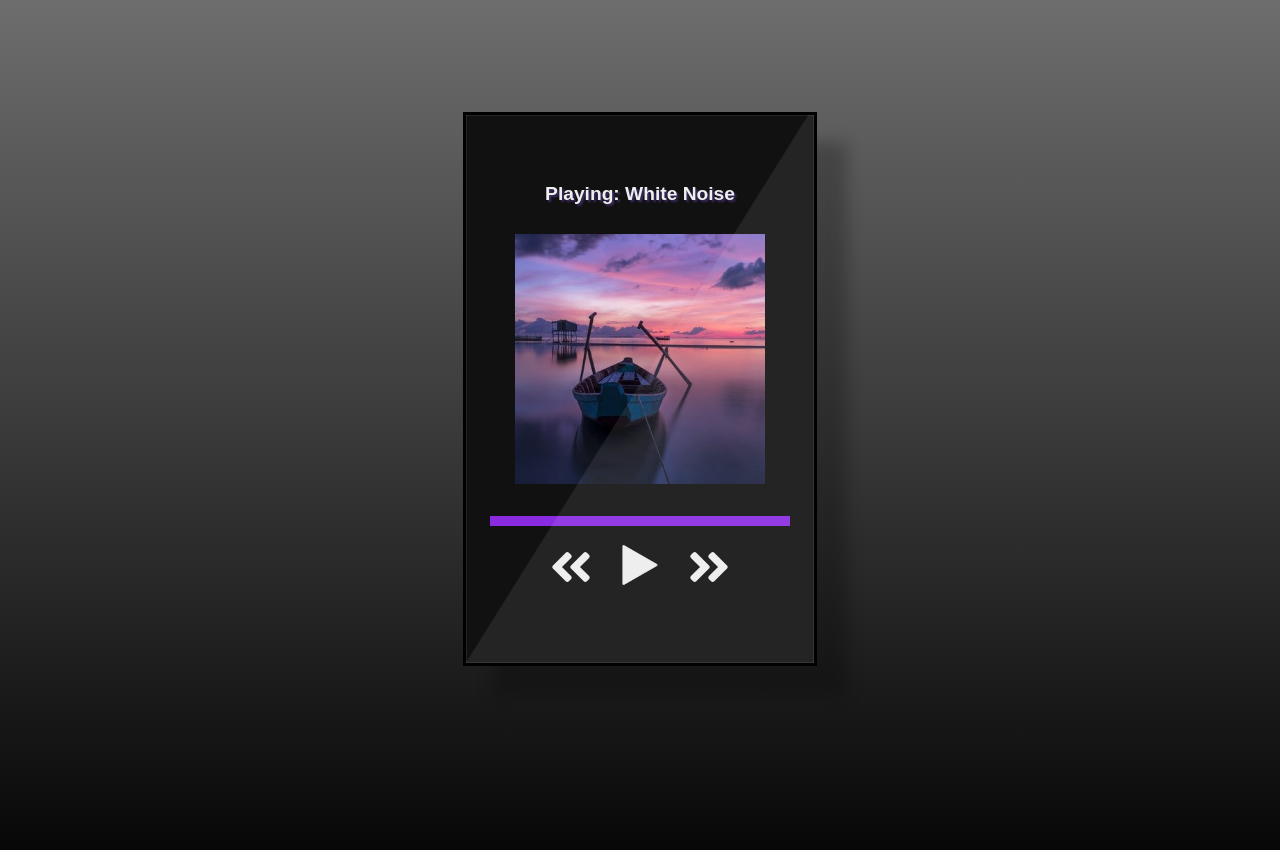
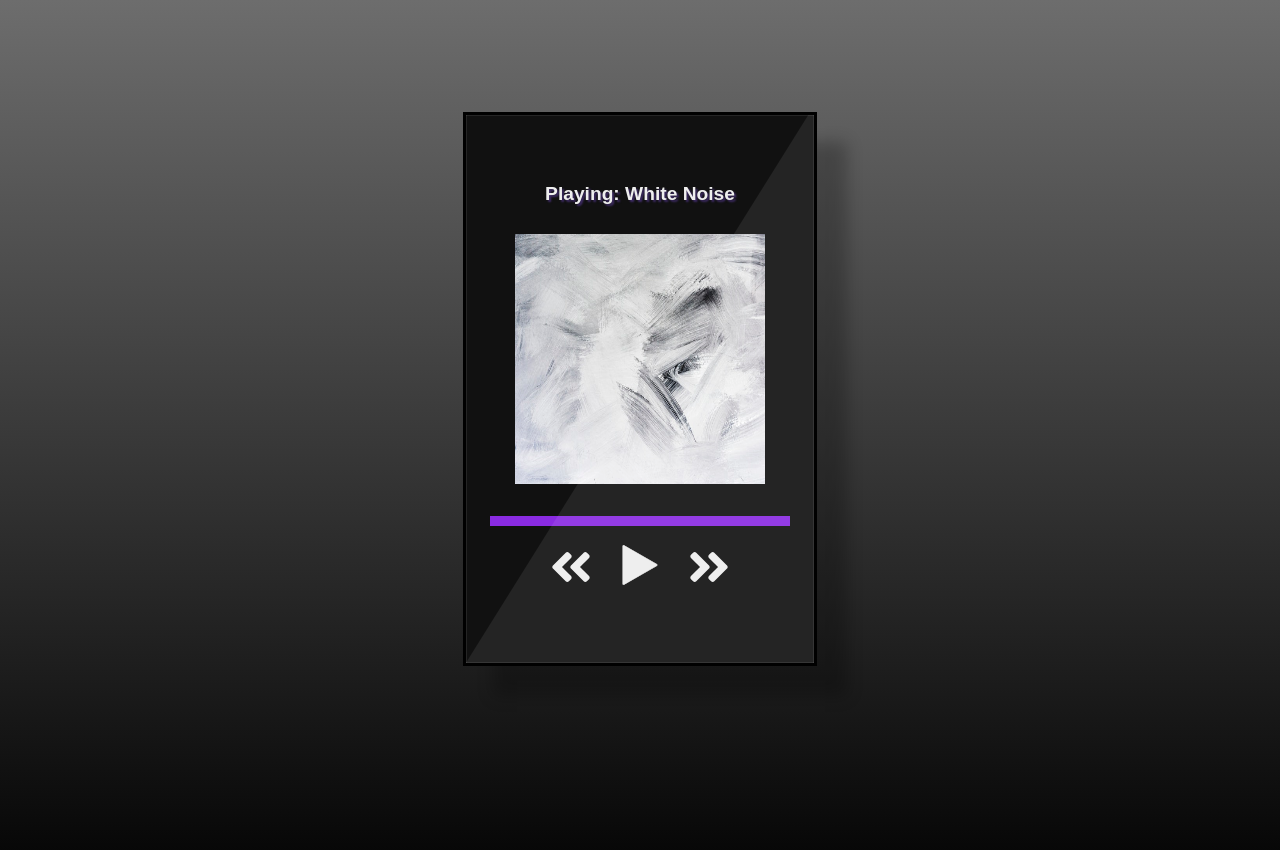
Before and after one commit to t-howell/music-player, a plain HTML site: page index.html in a window 1280 px wide. Drawn offline with nearby package versions, Linux system fonts and the light colour scheme.

Commit message:
changed photos

```diff
--- a/index.html
+++ b/index.html
@@ -15,7 +15,7 @@
             <!-- Defining audio files -->
             <h1>Playing: <span id="songName">SongName</span></h1>
 
-            <img src="contents/images/boat.jpg" alt="song image" id="coverImage" width="250">
+            <img src="contents/images/paint.jpeg" alt="song image" id="coverImage" width="250">
         </section><!-- #top -->
         <div id="seekBar">
             <div id="fill"></div>
--- a/scripts/app.js
+++ b/scripts/app.js
@@ -5,17 +5,17 @@
 let songsObj =
     [{
     "title": "White Noise",
-    "coverArt": "contents/images/boat.jpg",
+    "coverArt": "contents/images/paint.jpeg",
     "track": "contents/sounds/white-Noise-60min.mp3"
     },
     {
     "title": "Ocean Sounds",
-    "coverArt": "contents/images/boat.jpg",
+    "coverArt": "contents/images/beach.jpeg",
     "track": "contents/sounds/ocean-60min.mp3"
     },
     {
     "title": "Rain",
-    "coverArt": "contents/images/boat.jpg",
+    "coverArt": "contents/images/rain.jpg",
     "track": "contents/sounds/rain-60min.mp3"
     }];
 
--- a/styles/main.css
+++ b/styles/main.css
@@ -90,7 +90,7 @@ div#fill {
 #play>img {
     height: 40px;
 }
-button#play {
+button#play, button#prev, button#next {
     outline: none;
 }
 button {
```
Also changed, not shown: contents/images/beach.jpeg (added), contents/images/paint.jpeg (added), contents/images/rain.jpg (added).
